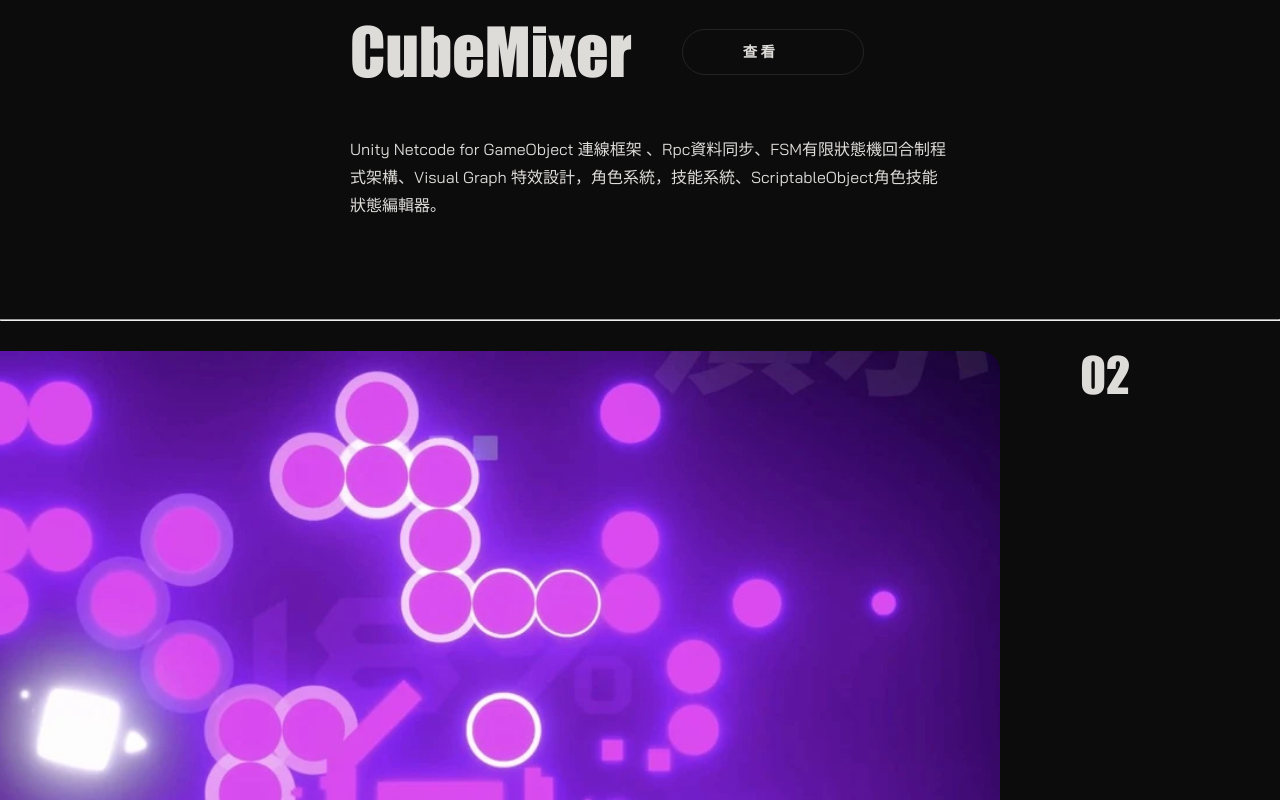
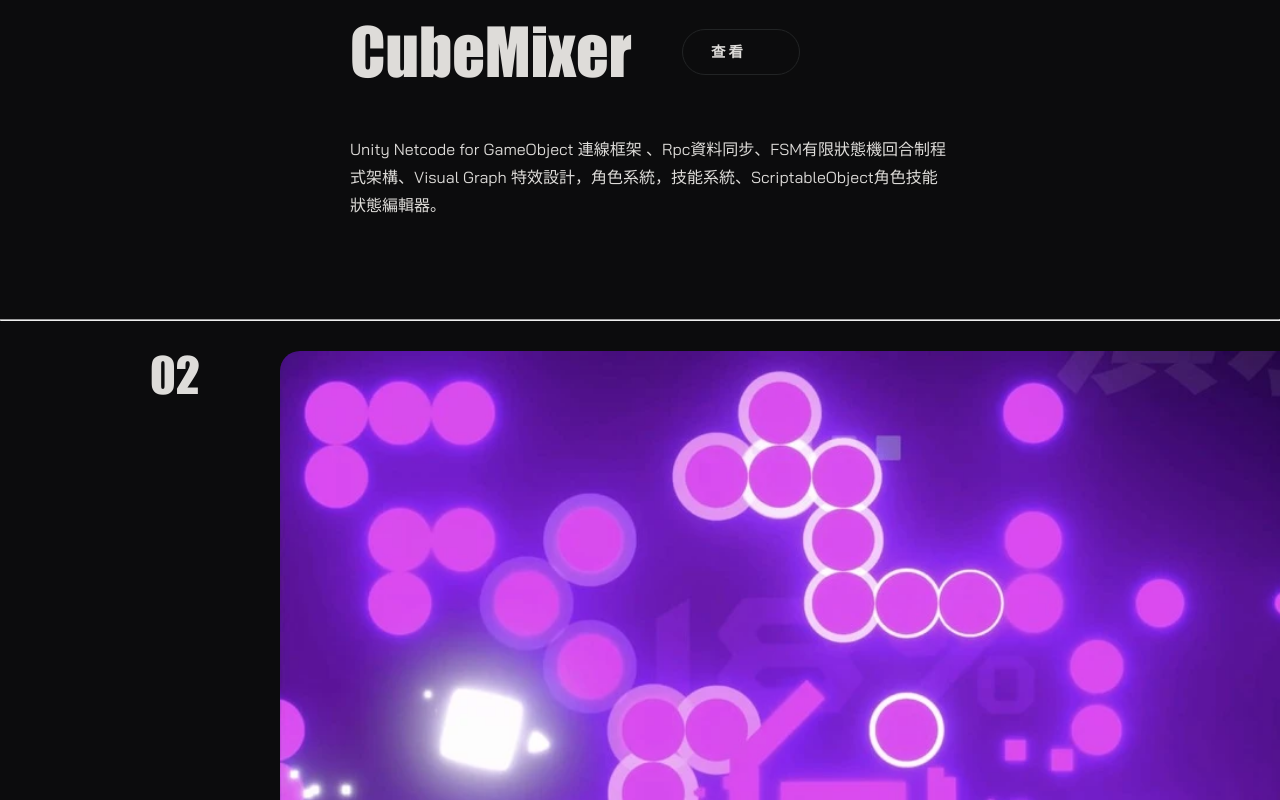
Before and after one commit to andongni0723/Andongni-Space, a Vue app: page / in a window 1280 px wide. Shown: the part 1620-2420 px from the top of the page. Built offline with nearby package versions, Linux system fonts and the light colour scheme.

Commit message:
v4.3.1 - expand the fade animation for web element

```diff
--- a/package.json
+++ b/package.json
@@ -1,6 +1,6 @@
 {
   "name": "andongni-space-vue3",
-  "version": "4.3",
+  "version": "4.3.1",
   "private": true,
   "type": "module",
   "scripts": {
--- a/public/data/AboutDataManager.ts
+++ b/public/data/AboutDataManager.ts
@@ -114,7 +114,7 @@
         skillDataList: LearningSkillDataList
     },
     {
-        groupName: "想學習",
+        groupName: "計畫學習",
         skillDataList: WantToLearnSkillDataList
     }
 
--- a/src/components/Markdown/NewConvertMarkdown.vue
+++ b/src/components/Markdown/NewConvertMarkdown.vue
@@ -1,6 +1,7 @@
 <script setup lang="ts">
 import { marked } from 'marked'
 import { ref, computed, onMounted, defineProps} from 'vue'
+import FadeInObserver from "@/components/Func/FadeInObserver.vue";
 
 interface Props {
   markdownPath: string
@@ -28,7 +29,9 @@
 
 <template>
   <div class="front"></div>
-  <div class="markdown-body" v-html="output"></div>
+  <FadeInObserver>
+    <div class="markdown-body" v-html="output"></div>
+  </FadeInObserver>
 </template>
 
 <style>
--- a/src/components/WebPage/MainPage/MainPageIntroProject-Component.vue
+++ b/src/components/WebPage/MainPage/MainPageIntroProject-Component.vue
@@ -20,33 +20,36 @@
 
 </script>
 
+<template>
+  <section class="project-show">
+    <!-- 項目展示區 -->
+    <FadeInObserver>
+      <article class="project">
+        <div class="index">
+          <h1 class="title">{{ index }}</h1>
+        </div>
+        <div class="details">
+          <img class="detail-img" :src="imgSrc" alt="project-img" />
+        </div>
+      </article>
+    </FadeInObserver>
 
-<template>
-  <div class="project-show">
-    <div class="project" :style="projectStyle">
-      <div class="index" :style="indexStyle">
-        <FadeInObserver><h1 class="title" >{{index}}</h1></FadeInObserver>
-      </div>
-      <div class="details">
-        <img class="detail-img" :src="imgSrc" :style="imgStyle" alt="project-img" >
-      </div>
-    </div>
-    <div class="intro">
-      <div class="name-and-button" >
-        <FadeInObserver><h1 class="big-title" >{{title}}</h1></FadeInObserver>
-        <FadeInObserver><Button style="" link="/project" text="查看" :link-props="projectProps"/></FadeInObserver>
-      </div>
-      <FadeInObserver>
+    <!-- 項目介紹區 -->
+    <FadeInObserver>
+      <aside class="intro">
+        <div class="name-and-button">
+          <h1 class="big-title">{{ title }}</h1>
+          <Button link="/project" text="查看" :link-props="projectProps" />
+        </div>
         <div class="text">
-          <p v-html="introFormat"/>
+          <p v-html="introFormat" />
         </div>
-      </FadeInObserver>
-    </div>
-  </div>
-  <hr class="line">
+      </aside>
+    </FadeInObserver>
+
+    <hr class="line" />
+  </section>
 </template>
-
-
 
 <style scoped>
 .project-show {
--- a/src/components/WebPage/MainPage/More.vue
+++ b/src/components/WebPage/MainPage/More.vue
@@ -4,17 +4,21 @@
 </script>
 
 <template>
+  <FadeInObserver>
     <div class="more">
       <div class="text-and-button">
-    <FadeInObserver><h1 class="title-text">VIEW ALL PROJECT</h1></FadeInObserver>
+        <h1 class="title-text">VIEW ALL PROJECT</h1>
         <Button class="go-button" style="" link="/all-project" text="所有專案" link-props=""/>
       </div>
       <div class="text-and-button reverse">
-    <FadeInObserver><h1 class="title-text">ABOUT ME</h1></FadeInObserver>
+        <h1 class="title-text">ABOUT ME</h1>
         <Button class="go-button" style="" link="/about" text="關於我" link-props=""/>
       </div>
     </div>
+  </FadeInObserver>
 </template>
+
+
 
 <style scoped>
 .more {
--- a/src/views/About.vue
+++ b/src/views/About.vue
@@ -17,18 +17,21 @@
 <template>
   <div class="about">
     <BigTitle title="ABOUT ME" style="overflow:hidden;"/>
-    <div class="intro">
-      <div class="description">
-        <FadeInObserver><p class="small-title">個人簡介</p></FadeInObserver>
-        <FadeInObserver><p class="small-text">我是沈奕瑋，興趣和專長是程式設計、遊戲開發，在面對自己擅長的話題時會踴躍發言，反之則會因為缺乏自信心而少說話。平時對自己的日常有規劃，如果遇到意外會讓心情變差。</p></FadeInObserver>
+
+    <FadeInObserver>
+      <div class="intro">
+        <div class="description">
+          <p class="small-title">個人簡介</p>
+          <p class="small-text">我是沈奕瑋，興趣和專長是程式設計、遊戲開發，在面對自己擅長的話題時會踴躍發言，反之則會因為缺乏自信心而少說話。平時對自己的日常有規劃，如果遇到意外會讓心情變差。</p>
+        </div>
+        <img src="/about-img/my-photo-1.jpg" alt="my-photo" class="my-photo">
       </div>
-      <img src="/about-img/my-photo-1.jpg" alt="my-photo" class="my-photo">
-    </div>
+    </FadeInObserver>
+
     <hr class="line">
 
     <div class="event-intro">
       <div class="event-description">
-
         <p class="small-title">特殊事蹟</p>
         <div class="thing" v-for="(data, index) in SpecialEventDataList">
           <FadeInObserver><div ref="fadeText" :key="index" class="name small-text fade-in ">{{data.title}}</div></FadeInObserver>
@@ -58,8 +61,6 @@
                   <i v-else class="fa-solid fa-code fa-xl" style="color: #ffffff;"></i>
                 </div>
                 <div :key="index" class="name small-text "><p>{{data.skillName}}</p></div>
-                <!--<div :key="index" class="name small-text "><p>{{data.skillName}}</p></div>-->
-                <!--<div :key="index" class="name small-text "><FadeInObserver><p>{{data.skillName}}</p></FadeInObserver></div>-->
               </div>
             </div>
           </FadeInObserver>
--- a/src/views/Project.vue
+++ b/src/views/Project.vue
@@ -12,7 +12,7 @@
   wingwar
 } from "../../public/data/ProjectDataManager";
 import NewConvertMarkdown from "@/components/Markdown/NewConvertMarkdown.vue";
-import MainPageIntroProjectRight from "@/components/WebPage/MainPage/MainPageIntroProject-Right.vue";
+import FadeInObserver from "@/components/Func/FadeInObserver.vue";
 
 const router = useRouter();
 
@@ -94,6 +94,7 @@
   </div>
 
   <!-- Project Introduction -->
+  <FadeInObserver>
     <div class="intro">
       <div class="description">
         <p class="small-title">描述</p>
@@ -115,6 +116,8 @@
         </div>
       </div>
     </div>
+  </FadeInObserver>
+
   <ResponsiveWatcher v-slot="rw">
     <hr v-if="rw.width >= 600" class="line">
     <hr v-else class="short-line">
```
Lines whose indentation alone changed are shown as unchanged.
